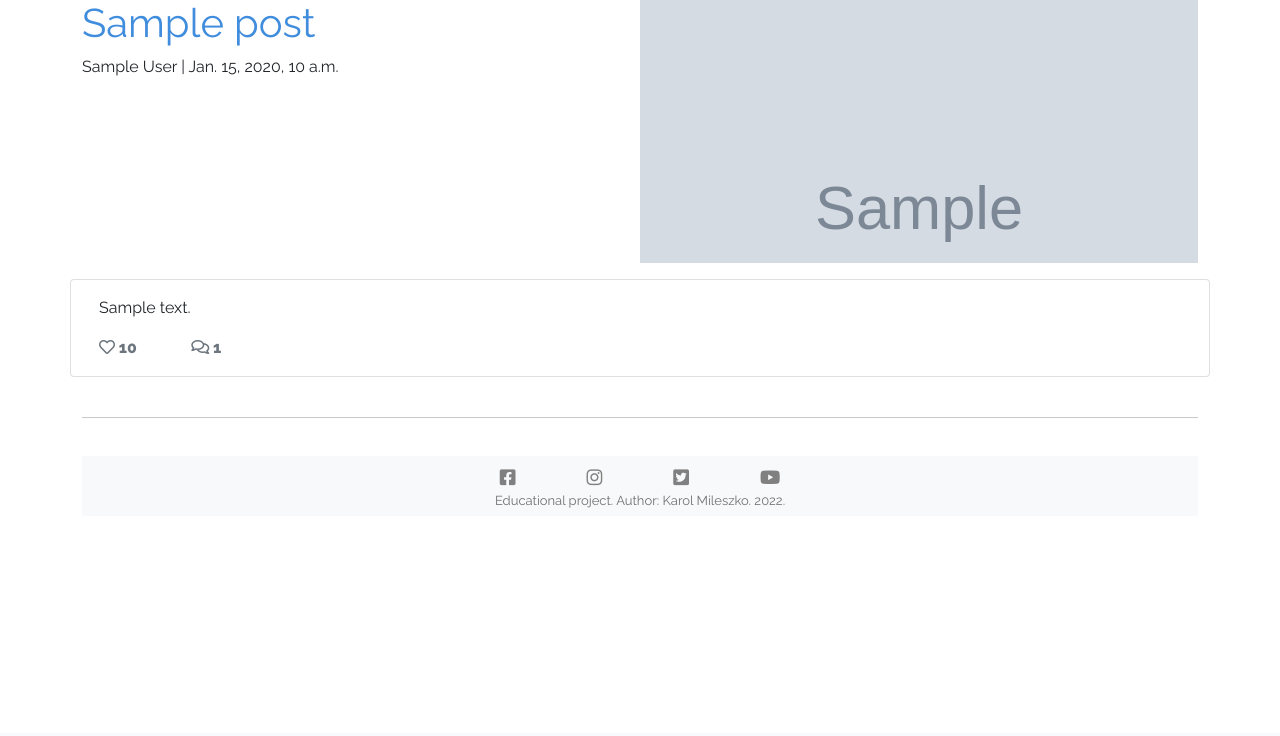
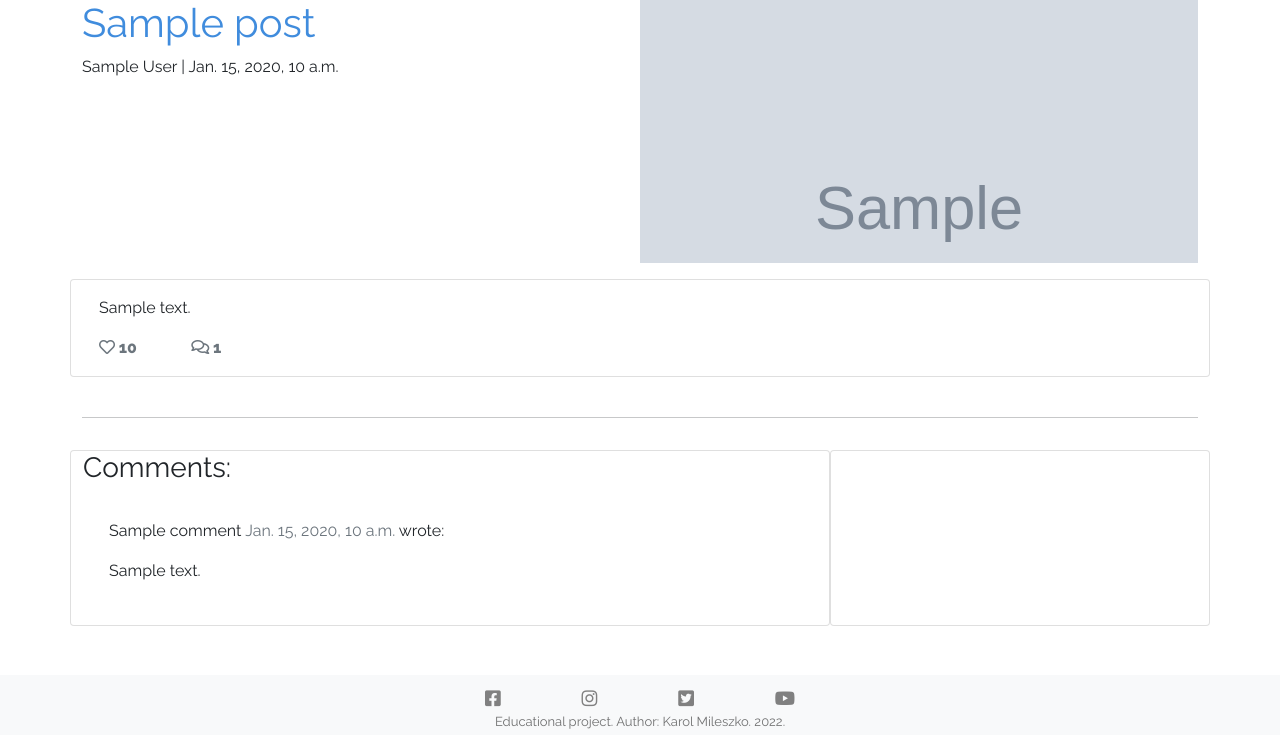
Before and after one commit to KarMiles/physio-clinic, a Django app: template templates/post_detail.html in a window 1280 px wide. Shown: the part 67-803 px from the top of the page. Before the commit the page ends 575 px from the top, so only its background shows below. Run offline with Django 3.2, Linux system fonts and the light colour scheme; the template is opened without the code that fills it: most values are stand-ins (such as "Sample title", 1, 10 or a date in 2020); grey boxes marked "Sample" are stand-in pictures; some libraries are stand-ins or nearby versions.

Commit message:
Add comments in post_detail.html

```diff
--- a/templates/post_detail.html
+++ b/templates/post_detail.html
@@ -80,4 +80,49 @@
         </div>
     </div>
 
+
+    <!-- Comments -->
+    <div class="row">
+        <div class="col-md-8 card mb-4  mt-3 ">
+            <h3>Comments:</h3>
+            <div class="card-body">
+                {% for comment in comments %}
+                <div class="comments" style="padding: 10px;">
+                    <p class="font-weight-bold">
+                        {{ comment.name }}
+                        <span class=" text-muted font-weight-normal">
+                            {{ comment.created_on }}
+                        </span> wrote:
+                    </p>
+                    {{ comment.body | linebreaks }}
+                </div>
+                {% endfor %}
+            </div>
+        </div>
+        <div class="col-md-4 card mb-4  mt-3 ">
+            <div class="card-body">
+                <!-- Inserting comments -->
+                {% if commented %}
+                <div class="alert alert-success" role="alert">
+                    Your comment is awaiting approval
+                </div>
+
+                {% else %}
+                    {% if user.is_authenticated %}
+
+                    <h3>Leave a comment:</h3>
+                    <p>Posting as: {{ user.username }}</p>
+                    <form method="post" style="margin-top: 1.3em;">
+                        {{ comment_form | crispy }}
+                        {% csrf_token %}
+                        <button type="submit" class="btn btn-signup btn-lg">Submit</button>
+                    </form>
+
+                    {% endif %}
+                {% endif %}
+            </div>
+        </div>
+    </div>
+</div>
+
 {% endblock content %}
```
